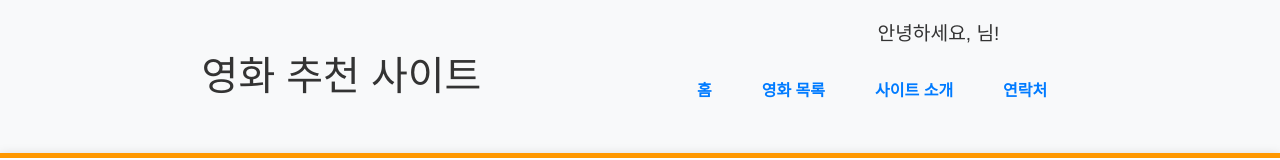
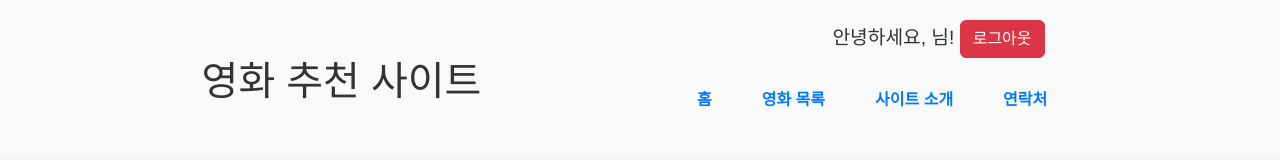
Before and after one commit to BaeejiH/Movie--, a Vue app in the folder Movie/: page /main in a window 1280 px wide. Shown: the top 160 px of the page. Built offline with nearby package versions, Linux system fonts and the light colour scheme.

Commit message:
로그아웃 기능 추가

```diff
--- a/Movie/src/assets/MainPage.css
+++ b/Movie/src/assets/MainPage.css
@@ -169,5 +169,4 @@ body {
       flex-direction: column;
       gap: 10px;
     }
-
   }
--- a/Movie/src/views/Main/MainPage.vue
+++ b/Movie/src/views/Main/MainPage.vue
@@ -10,7 +10,10 @@
           <div class="col-6 text-right">
             <!-- 로그인 상태에 따른 아이디 표시 -->
               <div class="user-info">
-                <span>안녕하세요, {{ getUserId() }}님!</span>
+                <div>
+                  안녕하세요, {{ getUserId() }}님!
+                  <span><button @click="logout" class="btn btn-danger">로그아웃</button></span>
+                </div>
               </div>
             <!-- 네비게이션 바 -->
             <nav>
@@ -142,6 +145,19 @@ export default {
   methods: {
     getUserId() {
       return sessionStorage.getItem('userId');
+    },
+    logout(){
+      sessionStorage.removeItem('userId');
+      this.$router.push('/');
+    }
+  },
+  mounted(){
+    const userId = sessionStorage.getItem('userId');
+    console.log('세션에 있는 userId:'+userId);
+    if(userId){
+      console.log('로그인상태:'+userId+'님');
+    }else {
+      console.log('로그인되지 않은 상태');
     }
   }
 }
--- a/Movie/src/views/login/LoginPage.vue
+++ b/Movie/src/views/login/LoginPage.vue
@@ -15,7 +15,6 @@
             </div>
             <div v-if="errorMessage" class="error-message">{{ errorMessage }}</div>
         </form>
-        <router-link to="/main">메인페이지로 가기</router-link>
     </div>
 </template>
 
```
Also changed, not shown: Movie/src/assets/LoginPage.css (line endings or trailing spaces).
